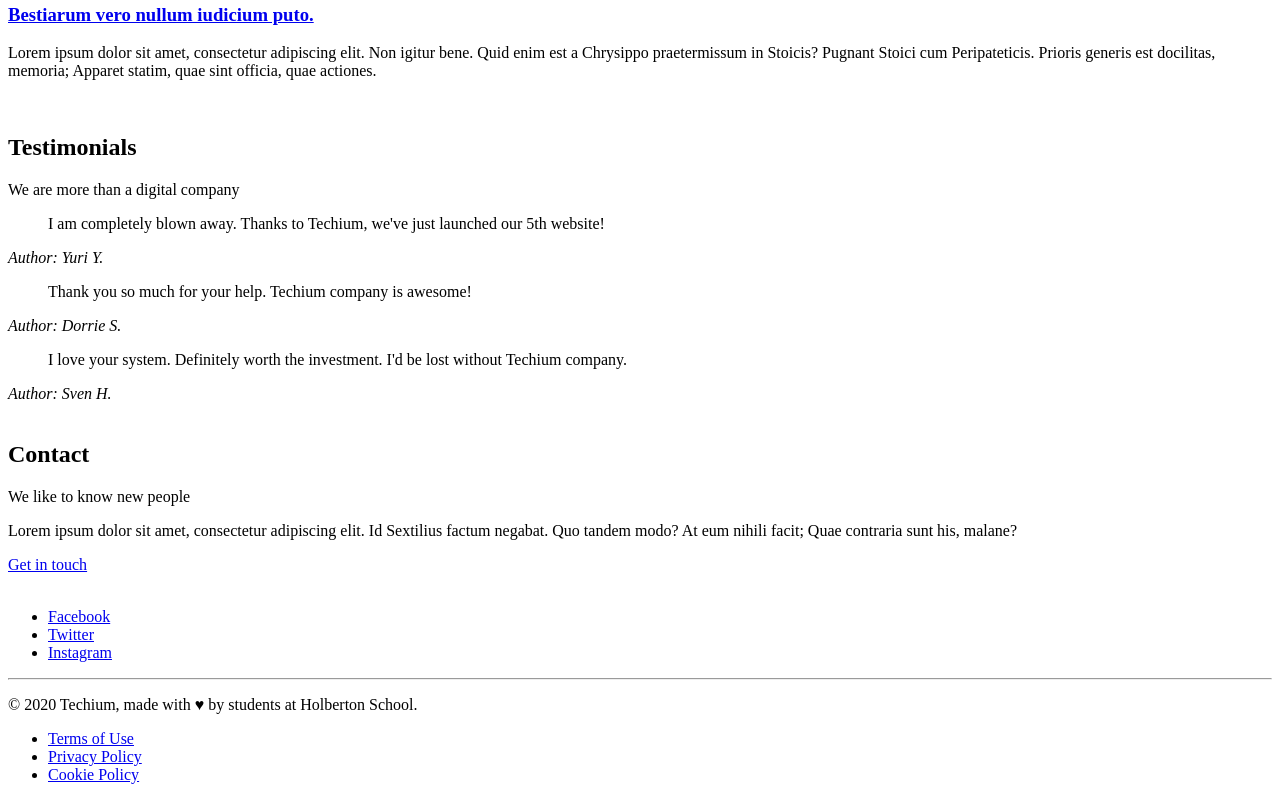
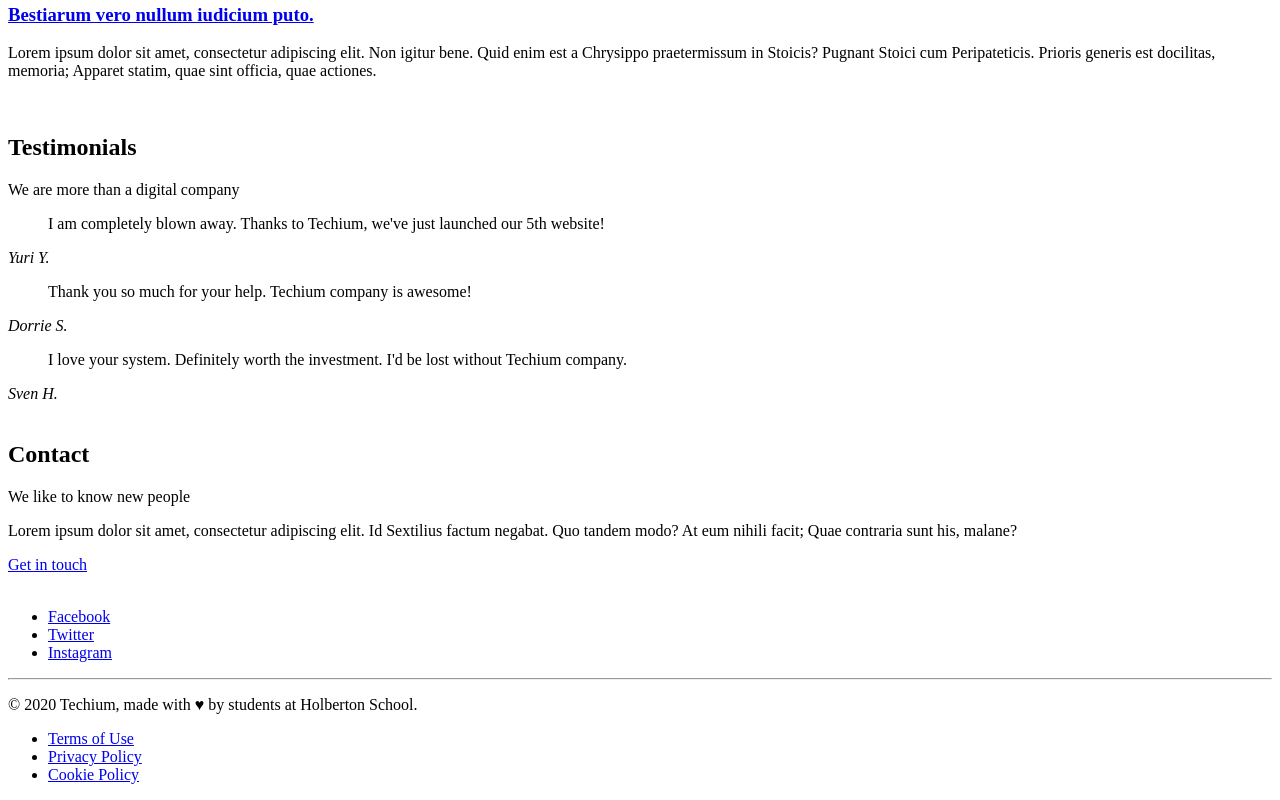
Before and after one commit to LeroySBN/alx-frontend, a plain HTML site: page 0x00-html_advanced/29-index.html in a window 1280 px wide. Shown: the part 1794-2594 px from the top of the page. Drawn offline with Linux system fonts and the light colour scheme.

Commit message:
Client quotes

```diff
--- a/0x00-html_advanced/29-index.html
+++ b/0x00-html_advanced/29-index.html
@@ -138,15 +138,15 @@
           <div>
             <article>
               <blockquote>I am completely blown away. Thanks to Techium, we've just launched our 5th website!</blockquote>
-              <cite>Author: Yuri Y.</cite>
+              <cite>Yuri Y.</cite>
             </article>
             <article>
               <blockquote>Thank you so much for your help. Techium company is awesome!</blockquote>
-              <cite>Author: Dorrie S.</cite>
+              <cite>Dorrie S.</cite>
             </article>
             <article>
               <blockquote>I love your system. Definitely worth the investment. I'd be lost without Techium company.</blockquote>
-              <cite>Author: Sven H.</cite>
+              <cite>Sven H.</cite>
             </article>
           </div>
         </div>
```
